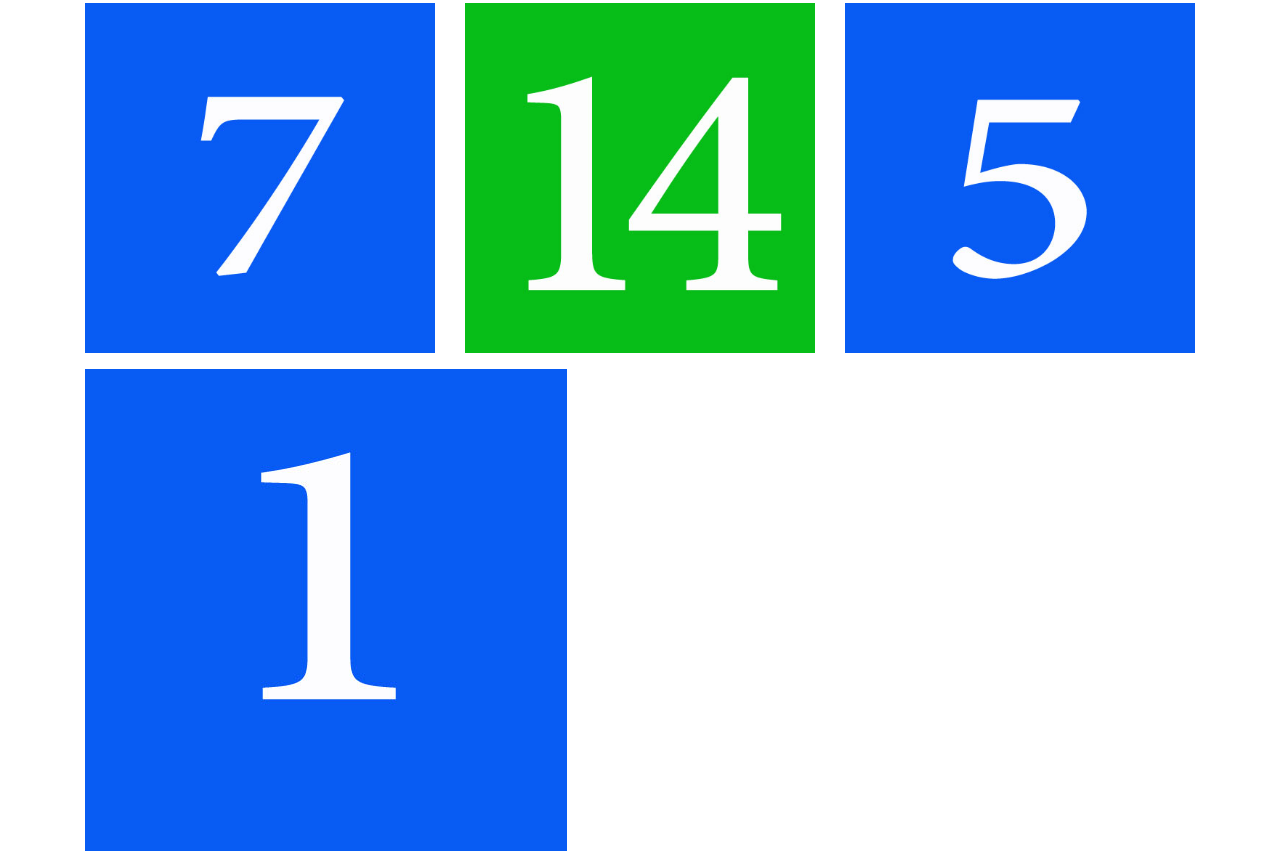
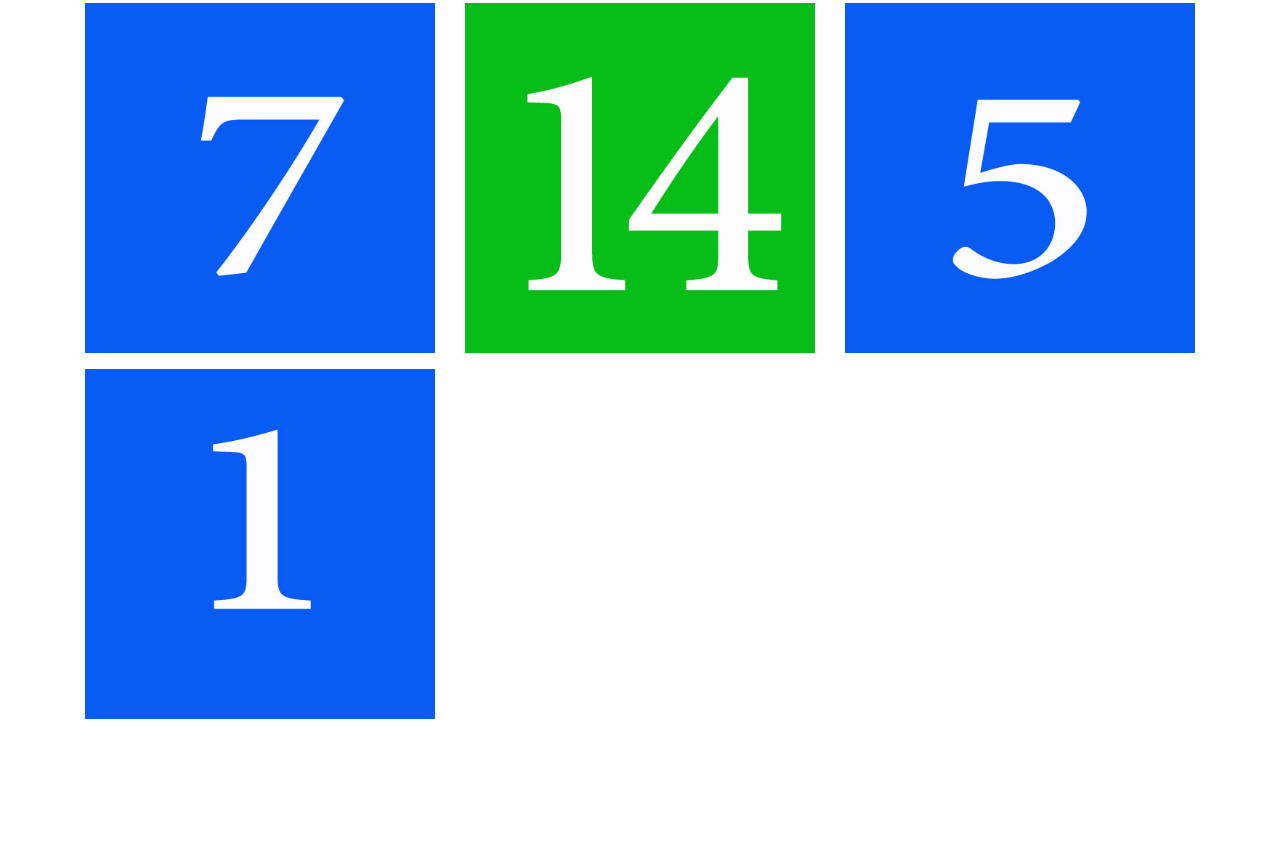
Before and after one commit to iman-77/nefsak-nashat, a plain HTML site: page index.html in a window 1280 px wide. Shown: the part 1711-2578 px from the top of the page. After the commit the page ends 2446 px from the top, so only its background shows below. Drawn offline with nearby package versions, Linux system fonts and the light colour scheme.

Commit message:
Update index.html

```diff
--- a/index.html
+++ b/index.html
@@ -71,7 +71,7 @@ button {
     <div class="col-sm"> <img src="5.jpg" data-swap="aiada.jpg" id="2" class="img-fluid"/> </div>
   </div>
   <div class="row">
-    <div class="col-sm"> <img src="1.jpg" data-swap="aiada.jpg" class="img-fluid"/> </div>
+    <div class="col-sm-4"> <img src="1.jpg" data-swap="aiada.jpg" class="img-fluid"/> </div>
   </div>
 </div>
 <script src="https://code.jquery.com/jquery-3.4.1.slim.min.js" integrity="sha384-J6qa4849blE2+poT4WnyKhv5vZF5SrPo0iEjwBvKU7imGFAV0wwj1yYfoRSJoZ+n" crossorigin="anonymous"></script>
```
